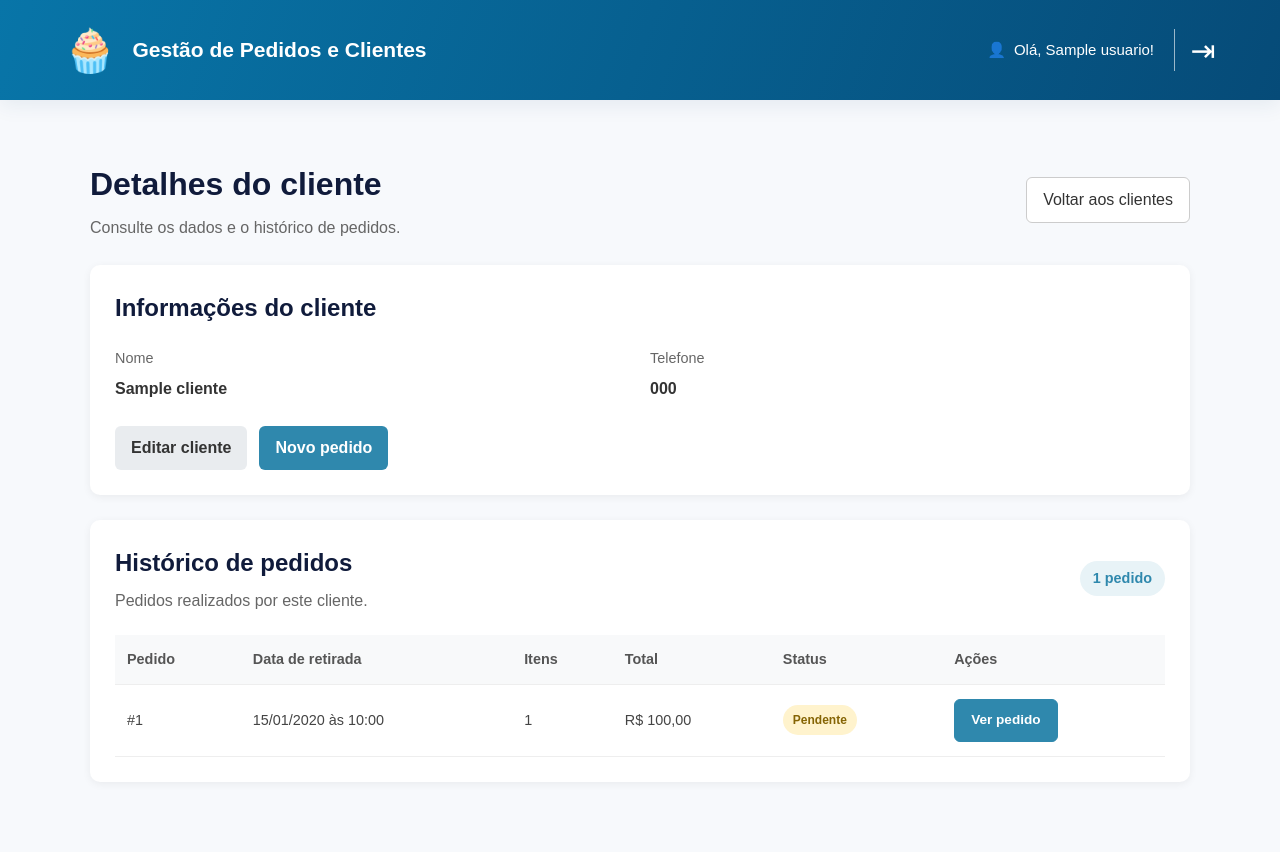
After one commit to bruno-has/gestao-pedidos-clientes, a Flask app: page /painel/clientes/1 in a window 1280 px wide. The commit adds this page. Run offline with Flask 3, Linux system fonts and the light colour scheme; a user stored in the database is signed in; tables that the repository leaves empty hold one stand-in row (values such as "Sample post").

Commit message:
feat: implementa historico de pedidos por cliente

```diff
--- a/app/controllers/web_controller.py
+++ b/app/controllers/web_controller.py
@@ -16,7 +16,8 @@ from app.services.pedido_service import (
   cadastrar_pedido,
   listar_pedidos,
   buscar_pedido_por_id,
-  atualizar_status_pedido
+  atualizar_status_pedido,
+  listar_pedidos_por_cliente
 )
 
 def login_page():
@@ -105,6 +106,35 @@ def editar_cliente(cliente_id):
     return redirect(url_for('web.clientes'))
 
   return render_template('cliente_form.html', cliente=cliente)
+
+@login_required
+def detalhes_cliente(cliente_id):
+  cliente = buscar_cliente_por_id(cliente_id)
+  if cliente is None:
+    flash('Cliente não encontrado', 'warning')
+    return redirect(url_for('web.clientes'))
+
+  pedidos = listar_pedidos_por_cliente(cliente_id)
+  pedidos_com_total = []
+
+  for pedido in pedidos:
+    total = sum(
+      (
+        item.quantidade * item.valor_unitario
+        for item in pedido.itens
+      ), Decimal('0.00')
+    )
+
+    pedidos_com_total.append({
+      'pedido': pedido,
+      'total': total
+    })
+
+  return render_template(
+    'cliente_detalhes.html',
+    cliente=cliente,
+    pedidos=pedidos_com_total
+  )
 
 @login_required
 def excluir_cliente_web(cliente_id):
--- a/app/static/css/style.css
+++ b/app/static/css/style.css
@@ -1239,6 +1239,229 @@ button, input {
   }
 }
 
+/* -=-=-=-=-=- DETALHES DO CLIENTE E HISTÓRICO DE PEDIDOS -=-=-=-=-=- */
+
+.cliente-detalhes-container {
+  width: 100%;
+  max-width: 1100px;
+  margin: 0 auto;
+}
+
+.cliente-detalhes-cabecalho {
+  display: flex;
+  justify-content: space-between;
+  align-items: center;
+  gap: 20px;
+  margin-bottom: 25px;
+}
+
+.cliente-detalhes-cabecalho h1 {
+  margin-bottom: 8px;
+}
+
+.cliente-detalhes-cabecalho p,
+.cliente-historico-cabecalho p {
+  color: #666;
+  margin: 0;
+}
+
+.cliente-detalhes-card {
+  background: #fff;
+  border-radius: 10px;
+  padding: 25px;
+  margin-bottom: 25px;
+  box-shadow: 0 2px 8px rgba(0, 0, 0, 0.06);
+}
+
+.cliente-detalhes-card h2 {
+  margin: 0 0 22px;
+}
+
+.cliente-detalhes-grid {
+  display: grid;
+  grid-template-columns: repeat(2, minmax(0, 1fr));
+  gap: 20px;
+}
+
+.cliente-detalhes-info {
+  display: flex;
+  flex-direction: column;
+  gap: 7px;
+}
+
+.cliente-detalhes-info span {
+  color: #666;
+  font-size: 0.9rem;
+}
+
+.cliente-detalhes-info strong {
+  color: #333;
+  font-size: 1rem;
+  overflow-wrap: anywhere;
+}
+
+.cliente-detalhes-acoes {
+  display: flex;
+  flex-wrap: wrap;
+  gap: 12px;
+  margin-top: 25px;
+}
+
+.cliente-detalhes-acoes a,
+.btn-ver-pedido {
+  display: inline-block;
+  padding: 10px 16px;
+  border-radius: 6px;
+  text-decoration: none;
+  font-weight: 600;
+  transition: opacity 0.2s;
+}
+
+.cliente-detalhes-acoes a:hover,
+.btn-ver-pedido:hover {
+  opacity: 0.85;
+}
+
+.btn-editar {
+  background: #e9ecef;
+  color: #333;
+}
+
+.btn-novo-pedido {
+  background: #2f88ad;
+  color: #fff;
+}
+
+.cliente-historico-cabecalho {
+  display: flex;
+  justify-content: space-between;
+  align-items: center;
+  gap: 15px;
+  margin-bottom: 22px;
+}
+
+.cliente-historico-cabecalho h2 {
+  margin-bottom: 8px;
+}
+
+.cliente-total-pedidos {
+  background: #e8f3f7;
+  color: #2f88ad;
+  padding: 7px 13px;
+  border-radius: 20px;
+  font-size: 0.9rem;
+  font-weight: 600;
+  white-space: nowrap;
+}
+
+.cliente-historico-tabela-container {
+  width: 100%;
+  overflow-x: auto;
+}
+
+.cliente-historico-tabela {
+  width: 100%;
+  border-collapse: collapse;
+}
+
+.cliente-historico-tabela th,
+.cliente-historico-tabela td {
+  padding: 14px 12px;
+  text-align: left;
+  border-bottom: 1px solid #eee;
+}
+
+.cliente-historico-tabela th {
+  color: #555;
+  font-size: 0.9rem;
+  background: #f8f9fa;
+}
+
+.cliente-historico-tabela td {
+  color: #444;
+  font-size: 0.9rem;
+}
+
+.btn-ver-pedido {
+  background: #2f88ad;
+  color: #fff;
+  font-size: 0.85rem;
+  white-space: nowrap;
+}
+
+.cliente-historico-vazio {
+  text-align: center;
+  padding: 40px 15px;
+}
+
+.cliente-historico-vazio > span {
+  font-size: 2.5rem;
+}
+
+.cliente-historico-vazio h3 {
+  margin: 15px 0 8px;
+}
+
+.cliente-historico-vazio p {
+  color: #666;
+  margin: 0;
+}
+
+@media (max-width: 700px) {
+
+  .cliente-detalhes-cabecalho {
+    align-items: flex-start;
+    flex-direction: column;
+  }
+
+  .cliente-detalhes-grid {
+    grid-template-columns: 1fr;
+  }
+
+  .cliente-detalhes-card {
+    padding: 18px;
+  }
+
+  .cliente-historico-cabecalho {
+    align-items: flex-start;
+    flex-direction: column;
+  }
+
+  .cliente-historico-tabela thead {
+    display: none;
+  }
+
+  .cliente-historico-tabela,
+  .cliente-historico-tabela tbody,
+  .cliente-historico-tabela tr,
+  .cliente-historico-tabela td {
+    display: block;
+    width: 100%;
+  }
+
+  .cliente-historico-tabela tr {
+    padding: 12px 0;
+    border-bottom: 1px solid #ddd;
+  }
+
+  .cliente-historico-tabela td {
+    display: flex;
+    justify-content: space-between;
+    align-items: center;
+    gap: 15px;
+    padding: 9px 5px;
+    border: none;
+    text-align: right;
+  }
+
+  .cliente-historico-tabela td::before {
+    content: attr(data-label);
+    font-weight: 600;
+    color: #555;
+    text-align: left;
+  }
+}
+
 /* -=-=-=-=-=- RESPONSIVIDADE -=-=-=-=-=- */
 
 @media (max-width: 600px) {
@@ -1288,5 +1511,4 @@ button, input {
     width: 100%;
     text-align: center;
   }
-
 }
--- /dev/null
+++ b/app/templates/cliente_detalhes.html
@@ -0,0 +1,120 @@
+{% extends 'base.html' %}
+
+{% block title %}Detalhes do Cliente{% endblock %}
+
+{% block content %}
+
+<div class="cliente-detalhes-container">
+
+  <div class="cliente-detalhes-cabecalho">
+    <div>
+      <h1>Detalhes do cliente</h1>
+      <p>Consulte os dados e o histórico de pedidos.</p>
+    </div>
+
+    <a href="{{ url_for('web.clientes') }}" class="btn-voltar">Voltar aos clientes</a>
+  </div>
+
+  <section class="cliente-detalhes-card">
+    <h2>Informações do cliente</h2>
+
+    <div class="cliente-detalhes-grid">
+      <div class="cliente-detalhes-info">
+        <span>Nome</span>
+        <strong>{{ cliente.nome }}</strong>
+      </div>
+
+      <div class="cliente-detalhes-info">
+        <span>Telefone</span>
+        <strong>{{ cliente.telefone }}</strong>
+      </div>
+    </div>
+
+    <div class="cliente-detalhes-acoes">
+      <a href="{{ url_for('web.editar_cliente', cliente_id=cliente.id) }}" class="btn-editar">Editar cliente</a>
+
+      <a href="{{ url_for('web.novo_pedido') }}" class="btn-novo-pedido">Novo pedido</a>
+    </div>
+  </section>
+
+  <section class="cliente-detalhes-card">
+    <div class="cliente-historico-cabecalho">
+      <div>
+        <h2>Histórico de pedidos</h2>
+        <p>Pedidos realizados por este cliente.</p>
+      </div>
+
+      <span class="cliente-total-pedidos">
+        {{ pedidos|length }} {% if pedidos|length == 1 %} pedido {% else %}
+        pedidos {% endif %}
+      </span>
+    </div>
+
+    {% if pedidos %}
+
+    <div class="cliente-historico-tabela-container">
+      <table class="cliente-historico-tabela">
+        <thead>
+          <tr>
+            <th>Pedido</th>
+            <th>Data de retirada</th>
+            <th>Itens</th>
+            <th>Total</th>
+            <th>Status</th>
+            <th>Ações</th>
+          </tr>
+        </thead>
+
+        <tbody>
+          {% for registro in pedidos %} {% set pedido = registro.pedido %}
+
+          <tr>
+            <td data-label="Pedido">#{{ pedido.id }}</td>
+
+            <td data-label="Data de retirada">
+              {{ pedido.data_retirada.strftime('%d/%m/%Y') }} às {{
+              pedido.data_retirada.strftime('%H:%M') }}
+            </td>
+
+            <td data-label="Itens">{{ pedido.itens|length }}</td>
+
+            <td data-label="Total">R$ {{ "%.2f"|format(registro.total)|replace('.', ',') }}</td>
+
+            <td data-label="Status">
+              <span class="status-pedido
+                {% if pedido.status == 'pendente' %}
+                  status-pendente
+                {% elif pedido.status == 'em produção' %}
+                  status-em-producao
+                {% else %}
+                  status-concluido
+                {% endif %}">{{ pedido.status|capitalize }}
+              </span>
+            </td>
+
+            <td data-label="Ações">
+              <a href="{{ url_for('web.detalhes_pedido', pedido_id=pedido.id) }}" class="btn-ver-pedido">Ver pedido</a>
+            </td>
+          </tr>
+
+          {% endfor %}
+        </tbody>
+      </table>
+    </div>
+
+    {% else %}
+
+    <div class="cliente-historico-vazio">
+      <span aria-hidden="true">📋</span>
+
+      <h3>Nenhum pedido encontrado</h3>
+
+      <p>Este cliente ainda não possui pedidos cadastrados.</p>
+    </div>
+
+    {% endif %}
+  </section>
+
+</div>
+
+{% endblock %}
```
Also changed, not shown: app/routes/web_route.py (+8 -0 lines), app/templates/clientes.html (+7 -4 lines), tests/test_web_clientes.py (added, +116 -0 lines). Lines whose indentation alone changed are shown as unchanged.
